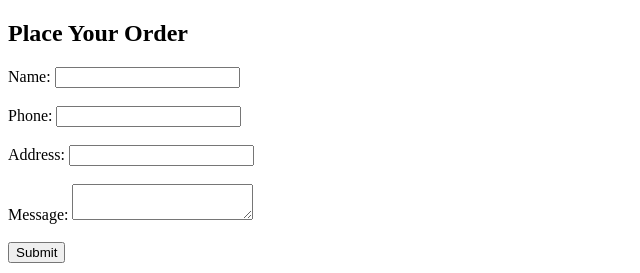
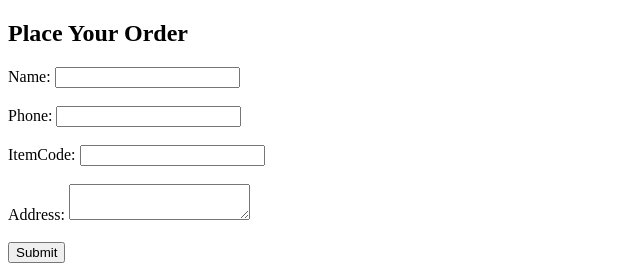
Before and after one commit to GVCFLIX/OrderForm, a plain HTML site: page index.html in a window 1280 px wide. Shown: the top 273 px of the page, 0-640 px from the left. Drawn offline with Linux system fonts and the light colour scheme.

Commit message:
Update index.html

```diff
--- a/index.html
+++ b/index.html
@@ -9,8 +9,8 @@
   <form id="orderForm">
     <label>Name: <input type="text" name="name" required></label><br><br>
     <label>Phone: <input type="text" name="phone" required></label><br><br>
-    <label>Address: <input type="text" name="itemcode" required></label><br><br>
-    <label>Message: <textarea name="address"></textarea></label><br><br>
+    <label>ItemCode: <input type="text" name="itemcode" required></label><br><br>
+    <label>Address: <textarea name="address"></textarea></label><br><br>
     <button type="submit">Submit</button>
   </form>
 
```
